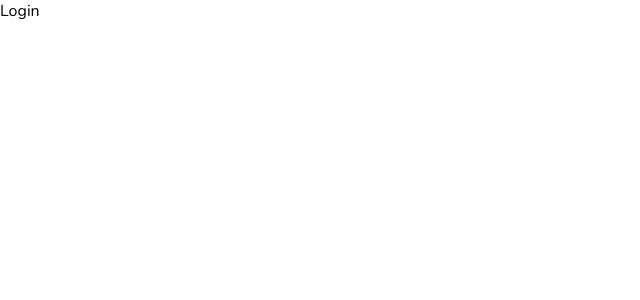
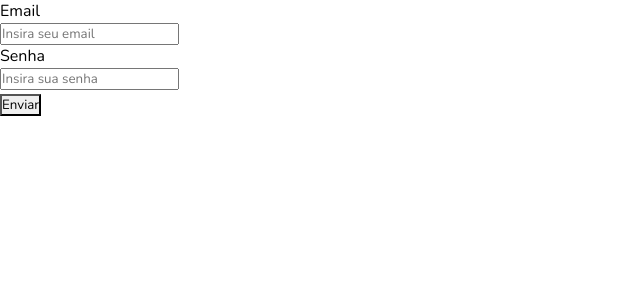
Before and after one commit to esterfrazao/my-little-company, a React (Create React App) app: page / in a window 1280 px wide. Shown: the top 300 px of the page, without its empty margins (0-640 px from the left). Built offline with nearby package versions, Linux system fonts and the light colour scheme.

Commit message:
feat: add login form structure

```diff
--- /dev/null
+++ b/src/components/Form/index.jsx
@@ -0,0 +1,45 @@
+import { useForm } from "react-hook-form";
+import { yupResolver } from "@hookform/resolvers/yup";
+
+import {
+  FormErrorMessage,
+  FormLabel,
+  FormControl,
+  Input,
+  Button,
+} from "@chakra-ui/react";
+
+const Form = ({ schema, fields }) => {
+  const {
+    handleSubmit,
+    register,
+    formState: { errors, isSubmitting },
+  } = useForm({
+    resolver: yupResolver(schema),
+  });
+
+  function onSubmit(data) {
+    return alert(JSON.stringify(data, null, 2));
+  }
+
+  return (
+    <form onSubmit={handleSubmit(onSubmit)}>
+      {fields?.map((input, i) => (
+        <FormControl key={i} isInvalid={errors[input.name]}>
+          <FormLabel htmlFor="name">{input.title}</FormLabel>
+          <Input
+            id={input.id}
+            placeholder={input.placeholder}
+            {...register(input.name)}
+          />
+          <FormErrorMessage>{errors[input.name]?.message}</FormErrorMessage>
+        </FormControl>
+      ))}
+      <Button mt={4} colorScheme="teal" isLoading={isSubmitting} type="submit">
+        Enviar
+      </Button>
+    </form>
+  );
+};
+
+export default Form;
--- a/src/pages/Login/index.jsx
+++ b/src/pages/Login/index.jsx
@@ -1,5 +1,27 @@
+import Form from "../../components/Form";
+import { loginSchema } from "../../schemas/yupSchemas";
+
 const Login = () => {
-  return <p>Login</p>;
+  const fields = [
+    {
+      id: "email",
+      name: "email",
+      title: "Email",
+      placeholder: "Insira seu email",
+    },
+    {
+      id: "password",
+      name: "password",
+      title: "Senha",
+      placeholder: "Insira sua senha",
+    },
+  ];
+
+  return (
+    <>
+      <Form schema={loginSchema} fields={fields} />
+    </>
+  );
 };
 
 export default Login;
--- /dev/null
+++ b/src/schemas/yupSchemas.js
@@ -0,0 +1,6 @@
+import * as yup from "yup";
+
+export const loginSchema = yup.object().shape({
+  email: yup.string().email("Email Inválido").required("Campo Obrigatório"),
+  password: yup.string().required("Campo Obrigatório"),
+});
```
